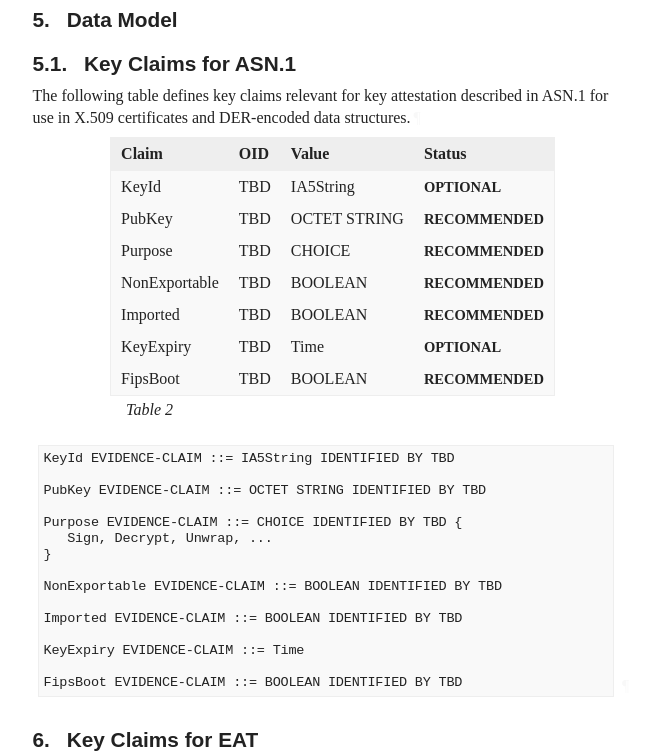
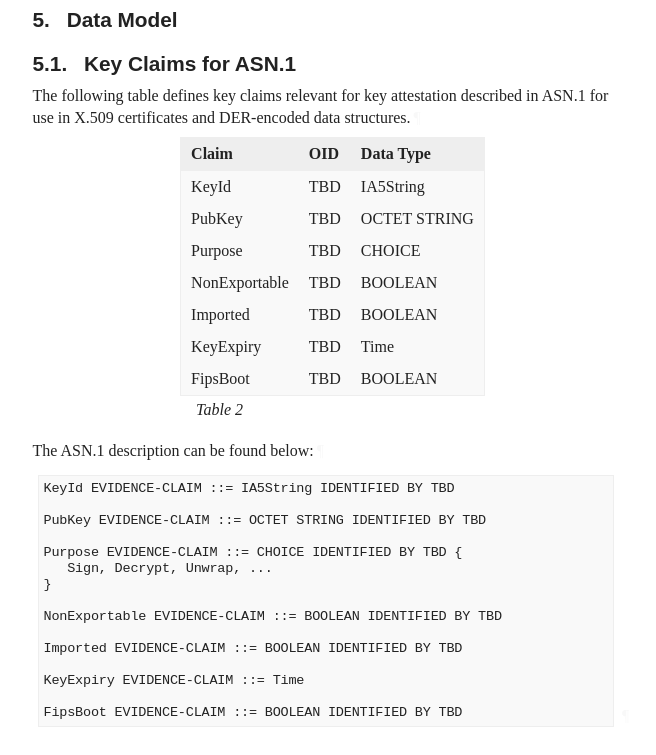
Before and after one commit to ietf-rats-wg/key-attestation, a plain HTML site: page draft-ounsworth-rats-key-attestation.html in a window 1280 px wide. Shown: the part 4820-5575 px from the top of the page, without its empty margins (92-748 px from the left). Drawn offline with Linux system fonts and the light colour scheme; a web font is replaced by a local one.

Commit message:
Script updating gh-pages from 3df6ede. [ci skip]

```diff
--- a/draft-ounsworth-rats-key-attestation.html
+++ b/draft-ounsworth-rats-key-attestation.html
@@ -1578,8 +1578,7 @@ in ASN.1 for use in X.509 certificates and DER-encoded data structures.<a href="
             <tr>
               <th class="text-left" rowspan="1" colspan="1">Claim</th>
               <th class="text-left" rowspan="1" colspan="1">OID</th>
-              <th class="text-left" rowspan="1" colspan="1">Value</th>
-              <th class="text-left" rowspan="1" colspan="1">Status</th>
+              <th class="text-left" rowspan="1" colspan="1">Data Type</th>
             </tr>
           </thead>
           <tbody>
@@ -1587,61 +1586,41 @@ in ASN.1 for use in X.509 certificates and DER-encoded data structures.<a href="
               <td class="text-left" rowspan="1" colspan="1">KeyId</td>
               <td class="text-left" rowspan="1" colspan="1">TBD</td>
               <td class="text-left" rowspan="1" colspan="1">IA5String</td>
-              <td class="text-left" rowspan="1" colspan="1">
-                <span class="bcp14">OPTIONAL</span>
-</td>
             </tr>
             <tr>
               <td class="text-left" rowspan="1" colspan="1">PubKey</td>
               <td class="text-left" rowspan="1" colspan="1">TBD</td>
               <td class="text-left" rowspan="1" colspan="1">OCTET STRING</td>
-              <td class="text-left" rowspan="1" colspan="1">
-                <span class="bcp14">RECOMMENDED</span>
-</td>
             </tr>
             <tr>
               <td class="text-left" rowspan="1" colspan="1">Purpose</td>
               <td class="text-left" rowspan="1" colspan="1">TBD</td>
               <td class="text-left" rowspan="1" colspan="1">CHOICE</td>
-              <td class="text-left" rowspan="1" colspan="1">
-                <span class="bcp14">RECOMMENDED</span>
-</td>
             </tr>
             <tr>
               <td class="text-left" rowspan="1" colspan="1">NonExportable</td>
               <td class="text-left" rowspan="1" colspan="1">TBD</td>
               <td class="text-left" rowspan="1" colspan="1">BOOLEAN</td>
-              <td class="text-left" rowspan="1" colspan="1">
-                <span class="bcp14">RECOMMENDED</span>
-</td>
             </tr>
             <tr>
               <td class="text-left" rowspan="1" colspan="1">Imported</td>
               <td class="text-left" rowspan="1" colspan="1">TBD</td>
               <td class="text-left" rowspan="1" colspan="1">BOOLEAN</td>
-              <td class="text-left" rowspan="1" colspan="1">
-                <span class="bcp14">RECOMMENDED</span>
-</td>
             </tr>
             <tr>
               <td class="text-left" rowspan="1" colspan="1">KeyExpiry</td>
               <td class="text-left" rowspan="1" colspan="1">TBD</td>
               <td class="text-left" rowspan="1" colspan="1">Time</td>
-              <td class="text-left" rowspan="1" colspan="1">
-                <span class="bcp14">OPTIONAL</span>
-</td>
             </tr>
             <tr>
               <td class="text-left" rowspan="1" colspan="1">FipsBoot</td>
               <td class="text-left" rowspan="1" colspan="1">TBD</td>
               <td class="text-left" rowspan="1" colspan="1">BOOLEAN</td>
-              <td class="text-left" rowspan="1" colspan="1">
-                <span class="bcp14">RECOMMENDED</span>
-</td>
             </tr>
           </tbody>
         </table>
-<div class="lang-asn.1 sourcecode" id="section-5.1-3">
+<p id="section-5.1-3">The ASN.1 description can be found below:<a href="#section-5.1-3" class="pilcrow">¶</a></p>
+<div class="lang-asn.1 sourcecode" id="section-5.1-4">
 <pre>
 KeyId EVIDENCE-CLAIM ::= IA5String IDENTIFIED BY TBD
 
@@ -1658,7 +1637,7 @@ Imported EVIDENCE-CLAIM ::= BOOLEAN IDENTIFIED BY TBD
 KeyExpiry EVIDENCE-CLAIM ::= Time
 
 FipsBoot EVIDENCE-CLAIM ::= BOOLEAN IDENTIFIED BY TBD
-</pre><a href="#section-5.1-3" class="pilcrow">¶</a>
+</pre><a href="#section-5.1-4" class="pilcrow">¶</a>
 </div>
 </section>
 </div>
@@ -1719,6 +1698,7 @@ in CBOR and JSON.<a href="#section-6-1" class="pilcrow">¶</a></p>
           </tr>
         </tbody>
       </table>
+<p id="section-6-3">TBD: CDDL description<a href="#section-6-3" class="pilcrow">¶</a></p>
 </section>
 </div>
 <div id="sec-cons">
```
Also changed, not shown: draft-ounsworth-rats-key-attestation.txt (+21 -17 lines).
